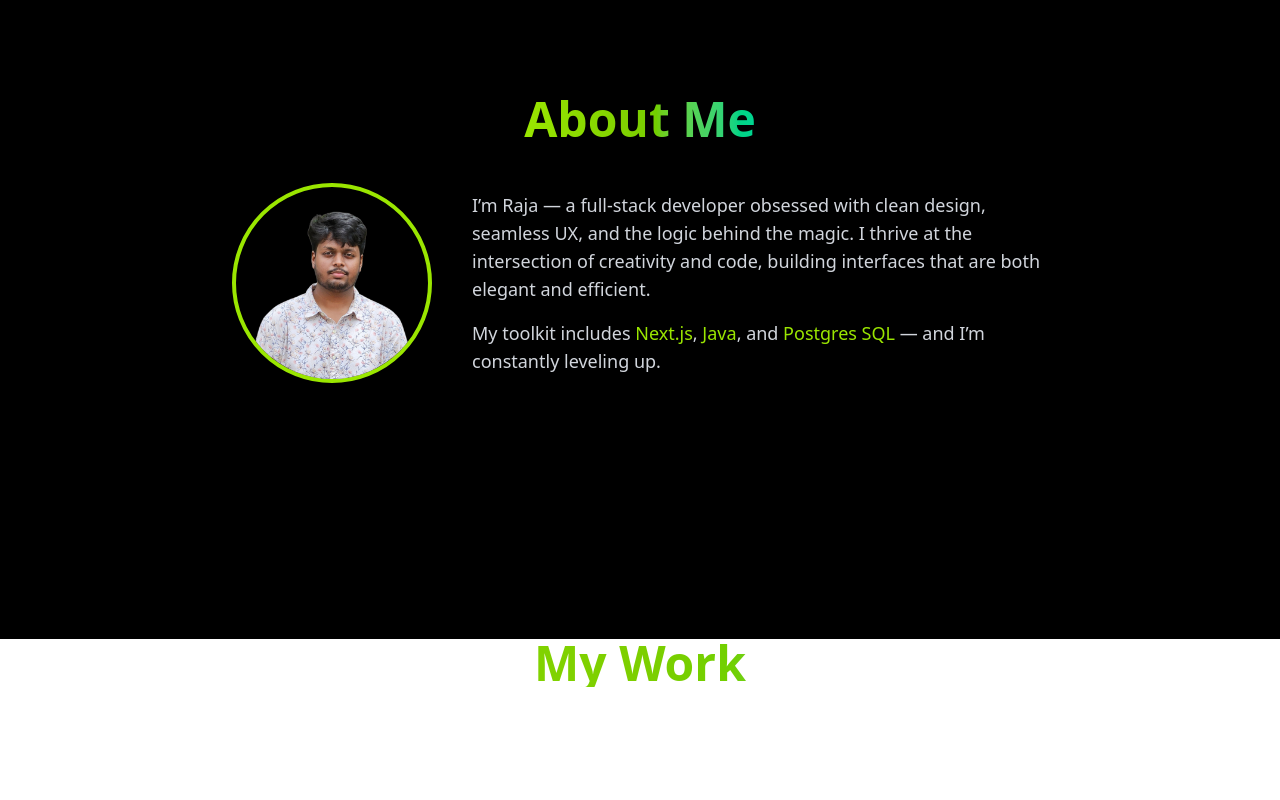
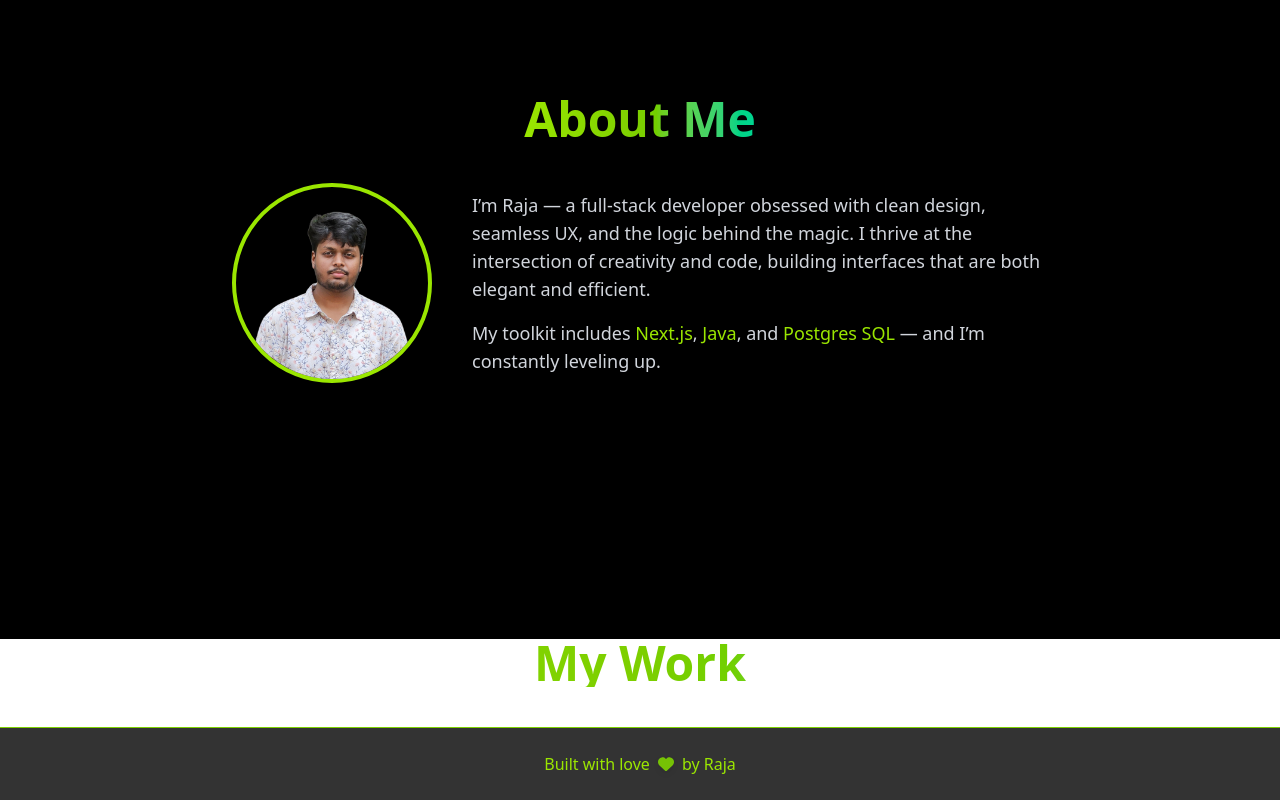
Before and after one commit to rajavenkatesh04/PortfolioV3, a Next.js app: page / in a window 1280 px wide. Shown: the part 961-1761 px from the top of the page. Before the commit the page ends 1688 px from the top, so only its background shows below. Built offline with nearby package versions, Linux system fonts and the light colour scheme.

Commit message:
Resolve animation error

```diff
--- /dev/null
+++ b/app/_components/ui/Footer.jsx
@@ -0,0 +1,12 @@
+import { FaHeart } from "react-icons/fa6";
+
+export default function Footer() {
+    return (
+        <footer className="w-full z-50 bg-black/80 backdrop-blur-md text-lime-400 text-center py-6 border-t border-lime-500">
+            <p className="text-sm sm:text-base flex justify-center items-center gap-2">
+                Built with love <FaHeart className="text-lime-500 animate-pulse drop-shadow-md" /> by Raja
+
+            </p>
+        </footer>
+    );
+}
--- a/app/page.js
+++ b/app/page.js
@@ -2,6 +2,7 @@ import Image from "next/image";
 import SplitText from "@/app/Hero/page";
 import About from "@/app/About/page";
 import Projects from "@/app/projects/page";
+import Footer from "@/app/_components/ui/Footer";
 
 export default function Home() {
   return (
@@ -9,6 +10,7 @@ export default function Home() {
       <SplitText />
       <About />
         <Projects />
+        <Footer />
 
 
     </div>
--- a/eslint.config.mjs
+++ b/eslint.config.mjs
@@ -9,6 +9,11 @@ const compat = new FlatCompat({
   baseDirectory: __dirname,
 });
 
-const eslintConfig = [...compat.extends("next/core-web-vitals")];
-
-export default eslintConfig;
+export default [
+  ...compat.extends("next/core-web-vitals"),
+  {
+    rules: {
+      "react/no-unescaped-entities": "off",
+    },
+  },
+];
```
